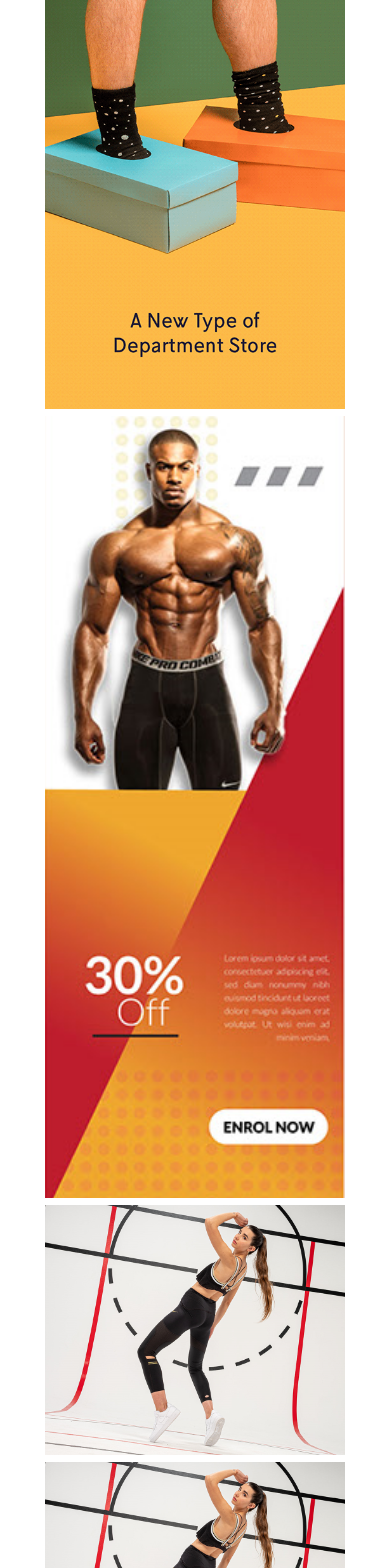
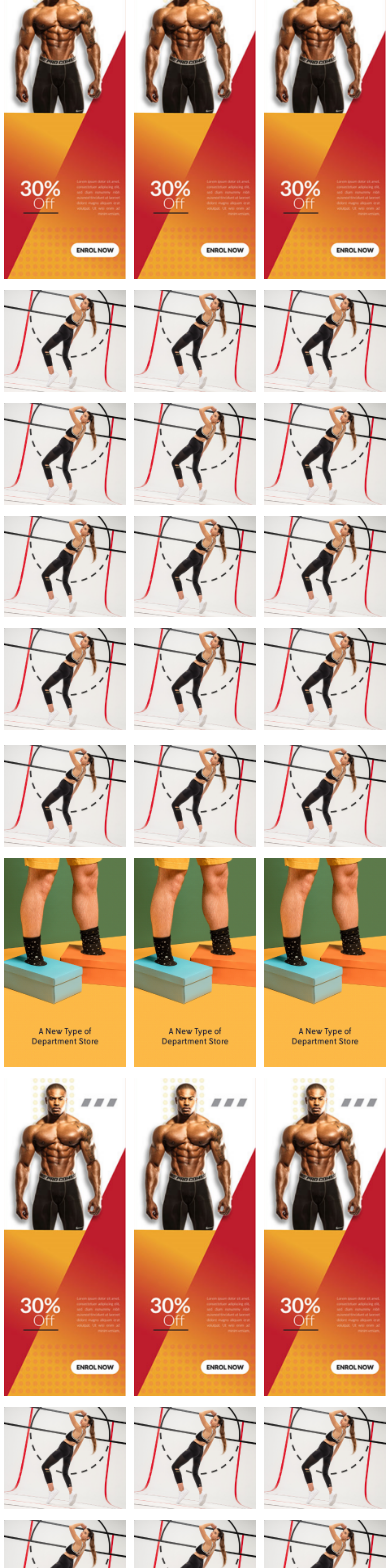
Before and after one commit to 95team/gg-pigs-web, a Nuxt app: page / in a window 390 px wide. Shown: the part 432-2000 px from the top of the page. Built offline with nearby package versions, Linux system fonts and the light colour scheme.

Commit message:
#12 [개발] Content layout, AdBox component 개발하기 2 (margin by breakpoints, modified grid system xs, md, lg)

```diff
--- a/components/AdBox.vue
+++ b/components/AdBox.vue
@@ -1,5 +1,5 @@
 <template>
-  <div class="text-center">
+  <div class="text-center ma-1 ma-md-2 ma-lg-2">
     <img :src="advert.src" :title="advert.title" :alt="advert.alt" :style="advert.type" />
   </div>
 </template>
--- a/layouts/content.vue
+++ b/layouts/content.vue
@@ -1,9 +1,9 @@
 <template>
   <!-- Content Layout -->
-  <v-container fluid grid-list-lg>
+  <v-container fluid>
     <v-layout row wrap>
       <!-- Column1 -->
-      <v-flex xs12 md6 lg2>
+      <v-flex xs4 md4 lg2>
         <ad-box :advert="boxObjectForTest1"></ad-box>
         <ad-box :advert="boxObjectForTest2"></ad-box>
         <ad-box :advert="boxObjectForTest3"></ad-box>
@@ -14,7 +14,7 @@
       </v-flex>
 
       <!-- Column2 -->
-      <v-flex xs12 md6 lg2>
+      <v-flex xs4 md4 lg2>
         <ad-box :advert="boxObjectForTest1"></ad-box>
         <ad-box :advert="boxObjectForTest2"></ad-box>
         <ad-box :advert="boxObjectForTest3"></ad-box>
@@ -25,7 +25,7 @@
       </v-flex>
 
       <!-- Column3 -->
-      <v-flex xs12 md6 lg2>
+      <v-flex xs4 md4 lg2>
         <ad-box :advert="boxObjectForTest1"></ad-box>
         <ad-box :advert="boxObjectForTest2"></ad-box>
         <ad-box :advert="boxObjectForTest3"></ad-box>
@@ -36,7 +36,7 @@
       </v-flex>
 
       <!-- Column4 -->
-      <v-flex xs12 md6 lg2>
+      <v-flex xs4 md4 lg2>
         <ad-box :advert="boxObjectForTest1"></ad-box>
         <ad-box :advert="boxObjectForTest2"></ad-box>
         <ad-box :advert="boxObjectForTest3"></ad-box>
@@ -47,7 +47,7 @@
       </v-flex>
 
       <!-- Column5 -->
-      <v-flex xs12 md6 lg2>
+      <v-flex xs4 md4 lg2>
         <ad-box :advert="boxObjectForTest1"></ad-box>
         <ad-box :advert="boxObjectForTest2"></ad-box>
         <ad-box :advert="boxObjectForTest3"></ad-box>
@@ -58,7 +58,7 @@
       </v-flex>
 
       <!-- Column6 -->
-      <v-flex xs12 md6 lg2>
+      <v-flex xs4 md4 lg2>
         <ad-box :advert="boxObjectForTest1"></ad-box>
         <ad-box :advert="boxObjectForTest2"></ad-box>
         <ad-box :advert="boxObjectForTest3"></ad-box>
```
